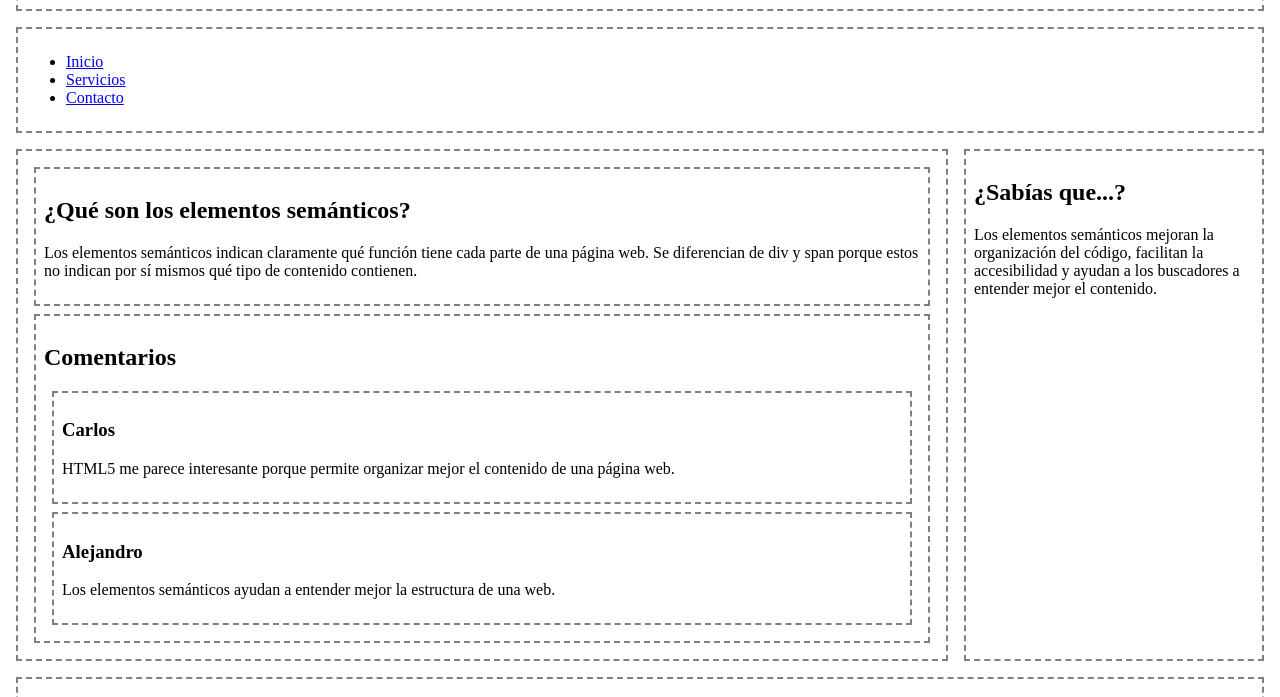
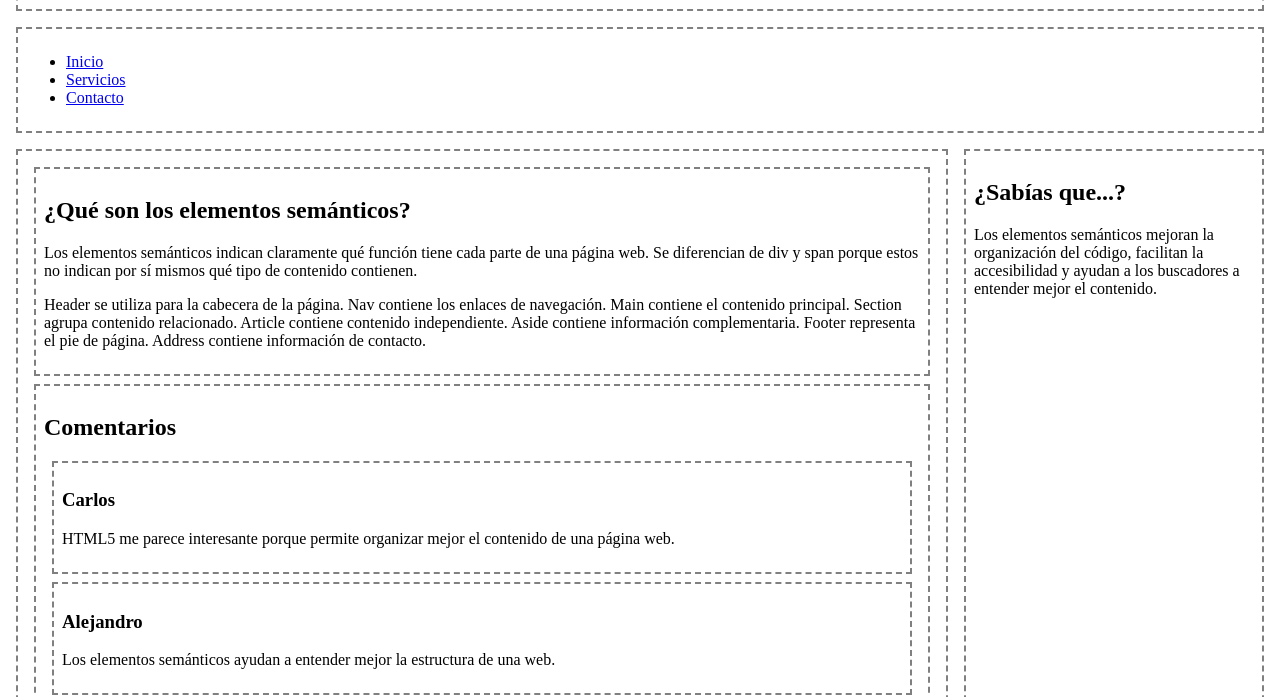
Before and after one commit to tricarloski/TAREA1.5, a plain HTML site: page index.html in a window 1280 px wide. Shown: the part 105-802 px from the top of the page. Drawn offline with Linux system fonts and the light colour scheme.

Commit message:
Add semantic element descriptions in the main section of index.html

```diff
--- a/index.html
+++ b/index.html
@@ -27,6 +27,16 @@
             Los elementos semánticos indican claramente qué función tiene cada parte de una página web.
             Se diferencian de div y span porque estos no indican por sí mismos qué tipo de contenido contienen.
         </p>
+        <p>
+    Header se utiliza para la cabecera de la página.
+    Nav contiene los enlaces de navegación.
+    Main contiene el contenido principal.
+    Section agrupa contenido relacionado.
+    Article contiene contenido independiente.
+    Aside contiene información complementaria.
+    Footer representa el pie de página.
+    Address contiene información de contacto.
+</p>
     </section>
 
     <section>
```
